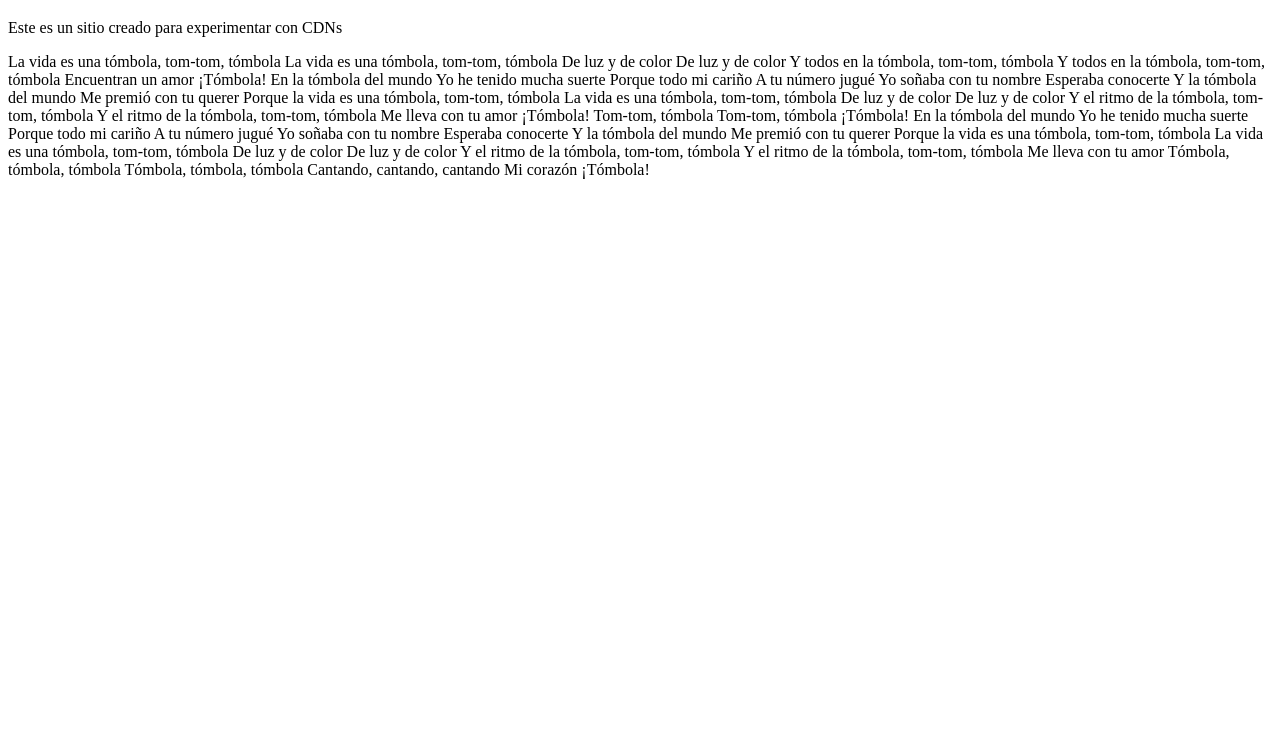
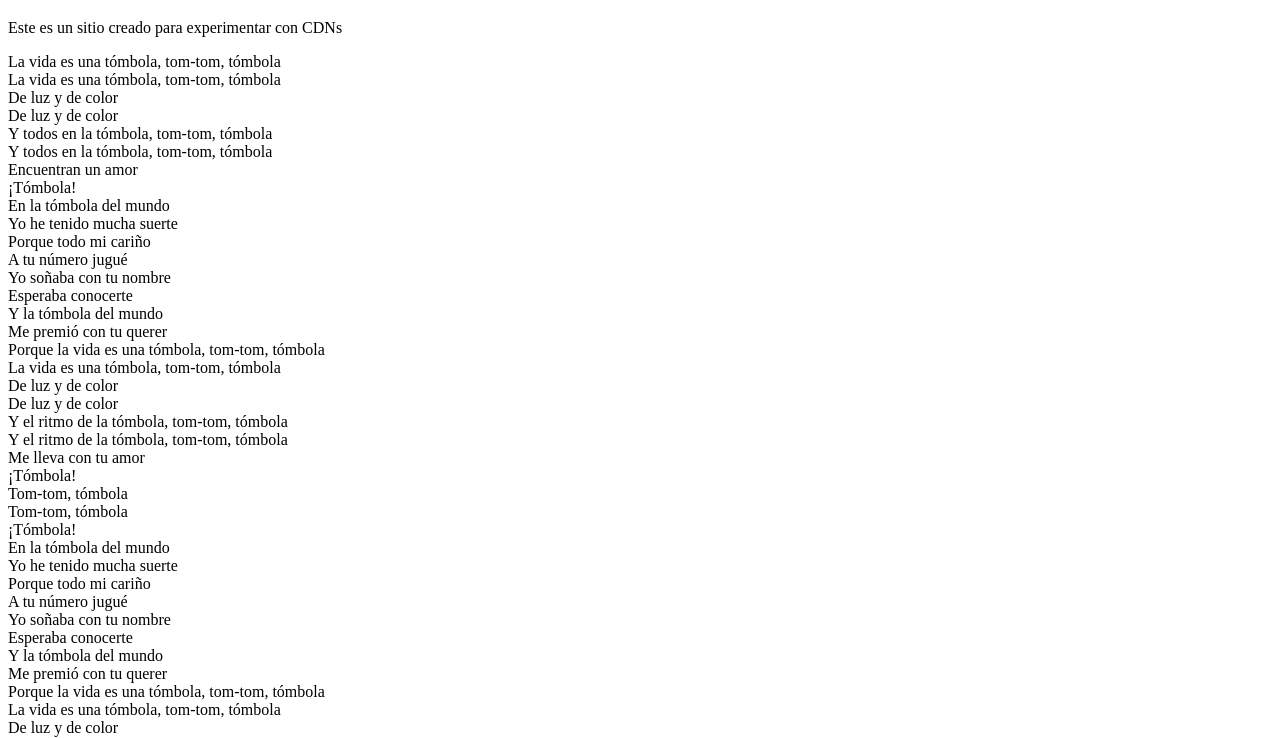
Before and after one commit to Liardi27/webCCKV2, a plain HTML site: page index.html in a window 1280 px wide. Shown: the part 61-799 px from the top of the page. Drawn offline with Linux system fonts and the light colour scheme.

Commit message:
Update index.html

```diff
--- a/index.html
+++ b/index.html
@@ -8,52 +8,52 @@
   <body>
       <h1> Bienvenidos a mi sitio web de prueba </h1>
       <p> Este es un sitio creado para experimentar con CDNs </p>
-      <p> La vida es una tómbola, tom-tom, tómbola
-La vida es una tómbola, tom-tom, tómbola
-De luz y de color
-De luz y de color
-Y todos en la tómbola, tom-tom, tómbola
-Y todos en la tómbola, tom-tom, tómbola
-Encuentran un amor
-¡Tómbola!
-En la tómbola del mundo
-Yo he tenido mucha suerte
-Porque todo mi cariño
-A tu número jugué
-Yo soñaba con tu nombre
-Esperaba conocerte
-Y la tómbola del mundo
-Me premió con tu querer
-Porque la vida es una tómbola, tom-tom, tómbola
-La vida es una tómbola, tom-tom, tómbola
-De luz y de color
-De luz y de color
-Y el ritmo de la tómbola, tom-tom, tómbola
-Y el ritmo de la tómbola, tom-tom, tómbola
-Me lleva con tu amor
-¡Tómbola!
-Tom-tom, tómbola
-Tom-tom, tómbola
-¡Tómbola!
-En la tómbola del mundo
-Yo he tenido mucha suerte
-Porque todo mi cariño
-A tu número jugué
-Yo soñaba con tu nombre
-Esperaba conocerte
-Y la tómbola del mundo
-Me premió con tu querer
-Porque la vida es una tómbola, tom-tom, tómbola
-La vida es una tómbola, tom-tom, tómbola
-De luz y de color
-De luz y de color
-Y el ritmo de la tómbola, tom-tom, tómbola
-Y el ritmo de la tómbola, tom-tom, tómbola
-Me lleva con tu amor
-Tómbola, tómbola, tómbola
-Tómbola, tómbola, tómbola
-Cantando, cantando, cantando
-Mi corazón
+      <p> La vida es una tómbola, tom-tom, tómbola <br>
+La vida es una tómbola, tom-tom, tómbola<br>
+De luz y de color<br>
+De luz y de color<br>
+Y todos en la tómbola, tom-tom, tómbola<br>
+Y todos en la tómbola, tom-tom, tómbola<br>
+Encuentran un amor<br>
+¡Tómbola!<br>
+En la tómbola del mundo<br>
+Yo he tenido mucha suerte<br>
+Porque todo mi cariño<br>
+A tu número jugué<br>
+Yo soñaba con tu nombre<br>
+Esperaba conocerte<br>
+Y la tómbola del mundo<br>
+Me premió con tu querer<br>
+Porque la vida es una tómbola, tom-tom, tómbola<br>
+La vida es una tómbola, tom-tom, tómbola<br>
+De luz y de color<br>
+De luz y de color<br>
+Y el ritmo de la tómbola, tom-tom, tómbola<br>
+Y el ritmo de la tómbola, tom-tom, tómbola<br>
+Me lleva con tu amor<br>
+¡Tómbola!<br>
+Tom-tom, tómbola<br>
+Tom-tom, tómbola<br>
+¡Tómbola!<br>
+En la tómbola del mundo<br>
+Yo he tenido mucha suerte<br>
+Porque todo mi cariño<br>
+A tu número jugué<br>
+Yo soñaba con tu nombre<br>
+Esperaba conocerte<br>
+Y la tómbola del mundo<br>
+Me premió con tu querer<br>
+Porque la vida es una tómbola, tom-tom, tómbola<br>
+La vida es una tómbola, tom-tom, tómbola<br>
+De luz y de color<br>
+De luz y de color<br>
+Y el ritmo de la tómbola, tom-tom, tómbola<br>
+Y el ritmo de la tómbola, tom-tom, tómbola<br>
+Me lleva con tu amor<br>
+Tómbola, tómbola, tómbola<br>
+Tómbola, tómbola, tómbola<br>
+Cantando, cantando, cantando<br>
+Mi corazón<br>
 ¡Tómbola!</p>
   </body>
 
```
